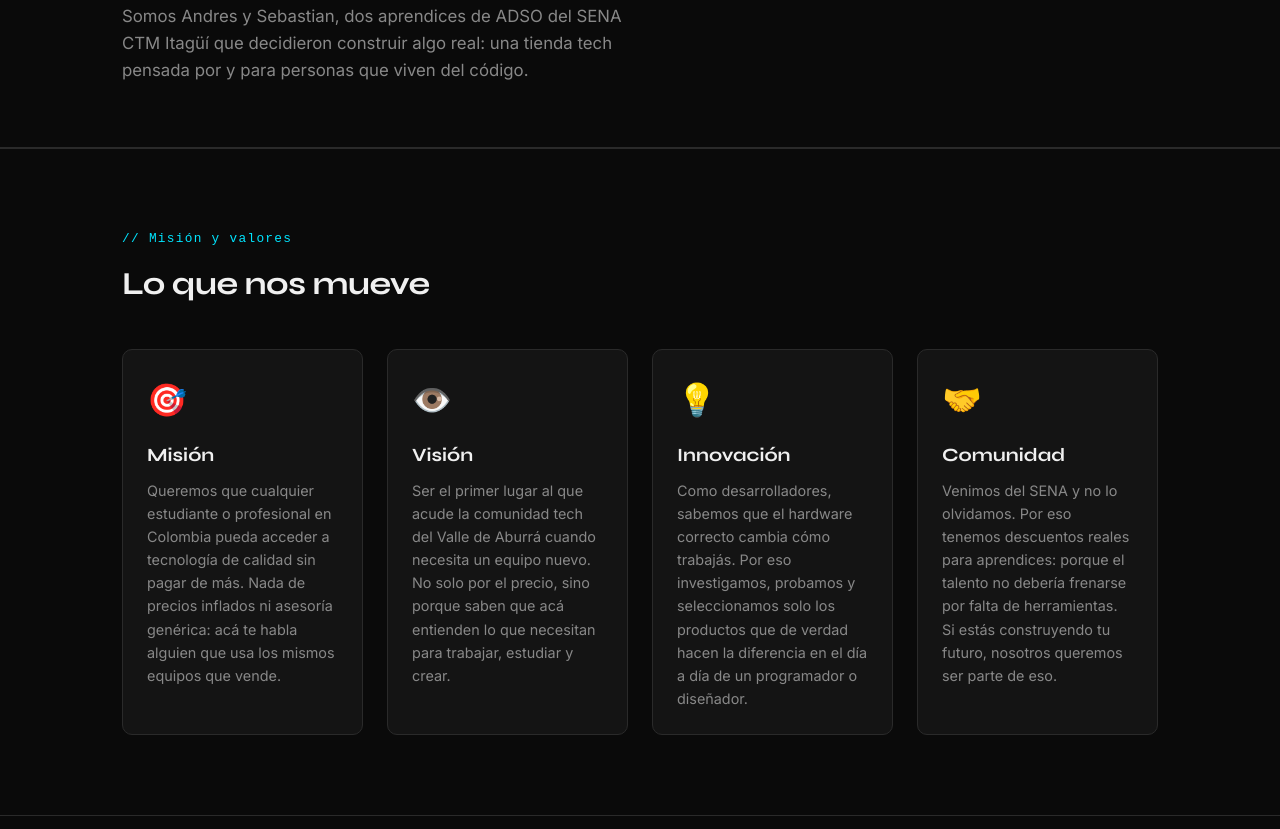
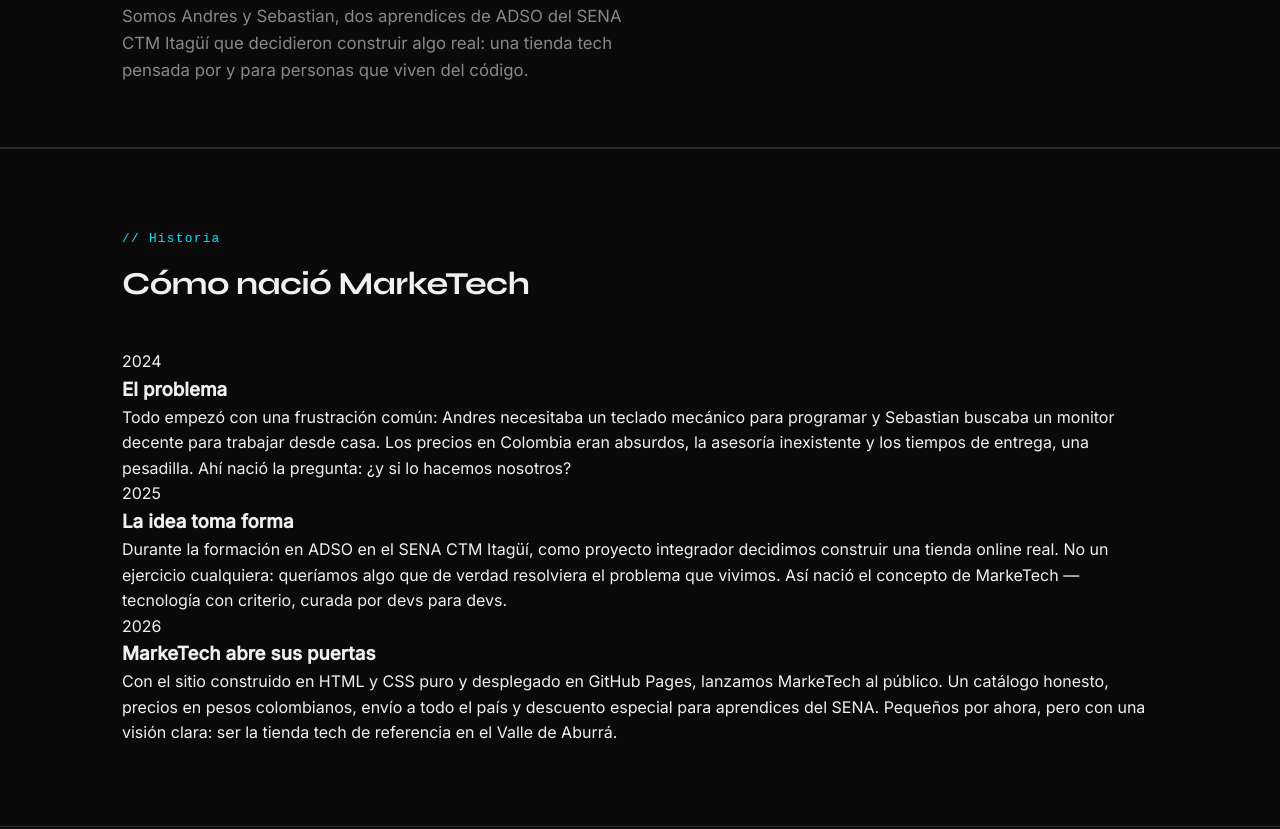
Before and after one commit to QuinSDev/marketech, a plain HTML site: page nosotros.html in a window 1280 px wide. Shown: the part 296-1125 px from the top of the page. Drawn offline with Linux system fonts and the light colour scheme.

Commit message:
feat(nosotros): agregar sección de historia de la empresa
- Se crea sección nueva entre el hero y misión/valores
            - Se cuenta el origen de MarkeTech en formato timeline
            - Cubre 2024 (problema), 2025 (desarrollo) y 2026 (lanzamiento)

```diff
--- a/nosotros.html
+++ b/nosotros.html
@@ -32,6 +32,41 @@
       </p>
     </div>
   </div>
+
+  <!-- HISTORIA -->
+  <section class="about-section historia">
+    <div class="container">
+      <p class="section-tag">// Historia</p>
+      <h2 class="section-title">Cómo nació MarkeTech</h2>
+      <div class="historia-timeline">
+
+        <div class="historia-item">
+          <div class="historia-año">2024</div>
+          <div class="historia-contenido">
+            <h3>El problema</h3>
+            <p>Todo empezó con una frustración común: Andres necesitaba un teclado mecánico para programar y Sebastian buscaba un monitor decente para trabajar desde casa. Los precios en Colombia eran absurdos, la asesoría inexistente y los tiempos de entrega, una pesadilla. Ahí nació la pregunta: ¿y si lo hacemos nosotros?</p>
+          </div>
+        </div>
+
+        <div class="historia-item">
+          <div class="historia-año">2025</div>
+          <div class="historia-contenido">
+            <h3>La idea toma forma</h3>
+            <p>Durante la formación en ADSO en el SENA CTM Itagüí, como proyecto integrador decidimos construir una tienda online real. No un ejercicio cualquiera: queríamos algo que de verdad resolviera el problema que vivimos. Así nació el concepto de MarkeTech — tecnología con criterio, curada por devs para devs.</p>
+          </div>
+        </div>
+
+        <div class="historia-item">
+          <div class="historia-año">2026</div>
+          <div class="historia-contenido">
+            <h3>MarkeTech abre sus puertas</h3>
+            <p>Con el sitio construido en HTML y CSS puro y desplegado en GitHub Pages, lanzamos MarkeTech al público. Un catálogo honesto, precios en pesos colombianos, envío a todo el país y descuento especial para aprendices del SENA. Pequeños por ahora, pero con una visión clara: ser la tienda tech de referencia en el Valle de Aburrá.</p>
+          </div>
+        </div>
+
+      </div>
+    </div>
+  </section>
 
   <!-- MISIÓN -->
   <section class="about-section">
```
